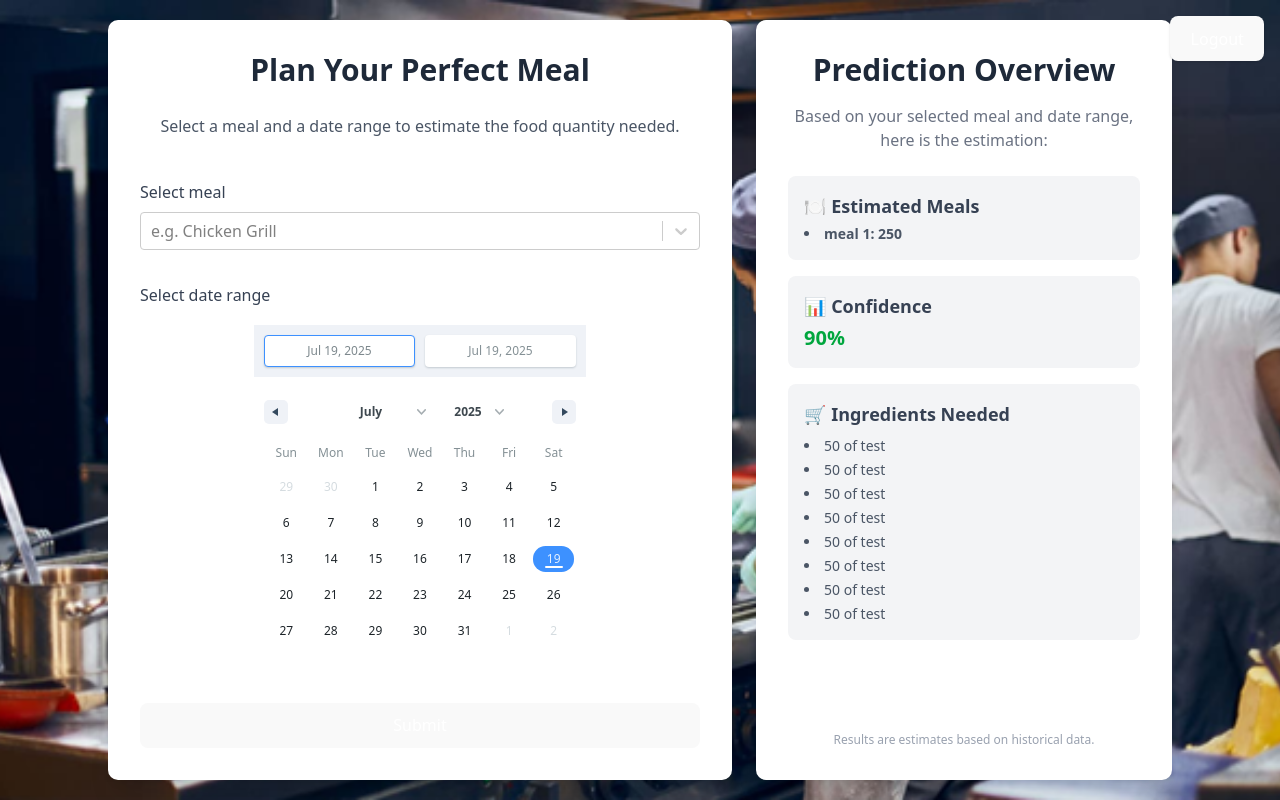
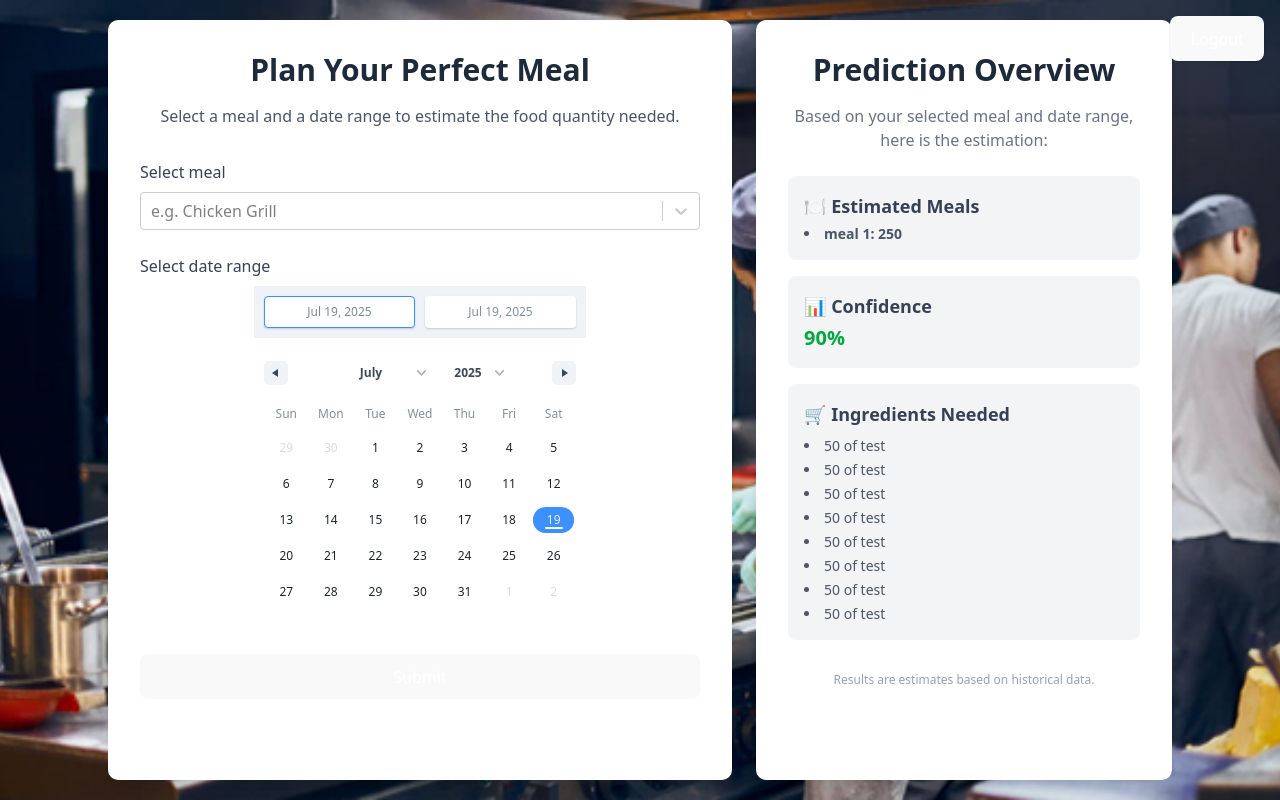
Before and after one commit to hack4lk/MealDash, a React (Vite) app in the folder frontend/: page /predict in a window 1280 px wide. Built offline with nearby package versions, Linux system fonts and the light colour scheme; no server answers; sample sign-in values are in the browser's storage.

Commit message:
Fix merge, added loader

```diff
--- a/frontend/package.json
+++ b/frontend/package.json
@@ -24,6 +24,7 @@
     "react-dom": "^19.1.0",
     "react-router-dom": "^7.7.0",
     "react-select": "^5.10.2",
+    "react-spinners": "^0.17.0",
     "tailwind-merge": "^3.3.1",
     "tailwindcss": "^4.1.11"
   },
--- a/frontend/src/pages/PredictionFormPage.tsx
+++ b/frontend/src/pages/PredictionFormPage.tsx
@@ -6,6 +6,7 @@ import 'react-date-range/dist/styles.css'
 import 'react-date-range/dist/theme/default.css'
 import { useAuth } from '@/contexts/AuthProvider'
 import { useNavigate } from 'react-router-dom'
+import { ClipLoader } from 'react-spinners'
 
 const mealOptions = [
   { value: 'chicken_grill', label: 'Chicken Grill' },
@@ -16,10 +17,11 @@ const mealOptions = [
 
 export default function PredictionFormPage() {
   const navigate = useNavigate()
+  const [isLoading, setIsLoading] = useState(false)
   const [meal, setMeal] = useState<{ value: string; label: string }[] | null>(
     null,
   )
-  const { logout } = useAuth();
+  const { logout } = useAuth()
   const [range, setRange] = useState([
     {
       startDate: new Date(),
@@ -62,6 +64,7 @@ export default function PredictionFormPage() {
     console.log('dataToSend', dataToSend)
 
     try {
+      setIsLoading(true)
       const res = await fetch('http://localhost:3001/ask', {
         method: 'POST',
         headers: { 'Content-Type': 'application/json' },
@@ -77,7 +80,6 @@ export default function PredictionFormPage() {
         meals: items,
         test: result?.answer,
       })
-      alert('✅ Data sent successfully!')
     } catch (err) {
       console.error(err)
       setPrediction({
@@ -85,11 +87,12 @@ export default function PredictionFormPage() {
         ingredients: [{ name: 'test', quantity: '50' }],
         meals: ['meail 1: 250 orders'],
       })
-      alert('Error sending data')
+    } finally {
+      setIsLoading(false)
     }
   }
   const handleLogout = async () => {
-    await logout();
+    await logout()
     navigate('/')
   }
 
@@ -101,6 +104,7 @@ export default function PredictionFormPage() {
       >
         Logout
       </button>
+
       <div className="w-full flex items-start justify-center bg-gray-50 p-4 h-[99vh] gap-6">
         <div
           className="absolute inset-0 bg-cover bg-center bg-no-repeat"
@@ -108,7 +112,7 @@ export default function PredictionFormPage() {
             backgroundImage: `url('/background_image.png')`,
           }}
         />
-        <div className="w-1/2 h-full bg-white shadow-xl rounded-lg p-8 z-10 flex flex-col justify-between ">
+        <div className="w-1/2 h-full bg-white shadow-xl rounded-lg p-8 z-10 flex flex-col">
           <h2 className="text-3xl font-bold text-center text-gray-800 mb-4">
             Plan Your Perfect Meal
           </h2>
@@ -146,15 +150,22 @@ export default function PredictionFormPage() {
           </button>
         </div>
 
-        <div className="w-1/3 h-full bg-white shadow-xl rounded-lg p-8 z-10 flex flex-col justify-between overflow-y-auto">
+        <div className="w-1/3 h-full bg-white shadow-xl rounded-lg p-8 z-10 flex flex-col overflow-y-auto">
           <div>
             <h2 className="text-3xl font-bold text-center text-gray-800 mb-4">
               Prediction Overview
             </h2>
             <p className="text-center text-gray-500 mb-6">
-              Based on your selected meal and date range, here is the estimation:
+              Based on your selected meal and date range, here is the
+              estimation:
             </p>
+          </div>
 
+          {isLoading ? (
+            <div className="flex justify-center items-center flex-1">
+              <ClipLoader size={50} color="#4f46e5" />
+            </div>
+          ) : (
             <>
               <div className="bg-gray-100 rounded-md p-4 mb-4">
                 <h3 className="text-lg font-semibold text-gray-700 mb-1">
@@ -186,7 +197,7 @@ export default function PredictionFormPage() {
                   className="list-disc list-inside space-y-1 text-gray-600 text-sm"
                   style={{ maxHeight: '280px', overflowY: 'scroll' }}
                 >
-                  {prediction.ingredients.map((ing, i) => (
+                  {prediction?.ingredients.map((ing, i) => (
                     <li key={i}>
                       {ing.quantity} of {ing.name}
                     </li>
@@ -194,8 +205,7 @@ export default function PredictionFormPage() {
                 </ul>
               </div>
             </>
-          </div>
-
+          )}
           <p className="text-center text-xs text-gray-400 mt-8">
             Results are estimates based on historical data.
           </p>
```
Also changed, not shown: 1 other file (tests, documents, lock files or other folders).
